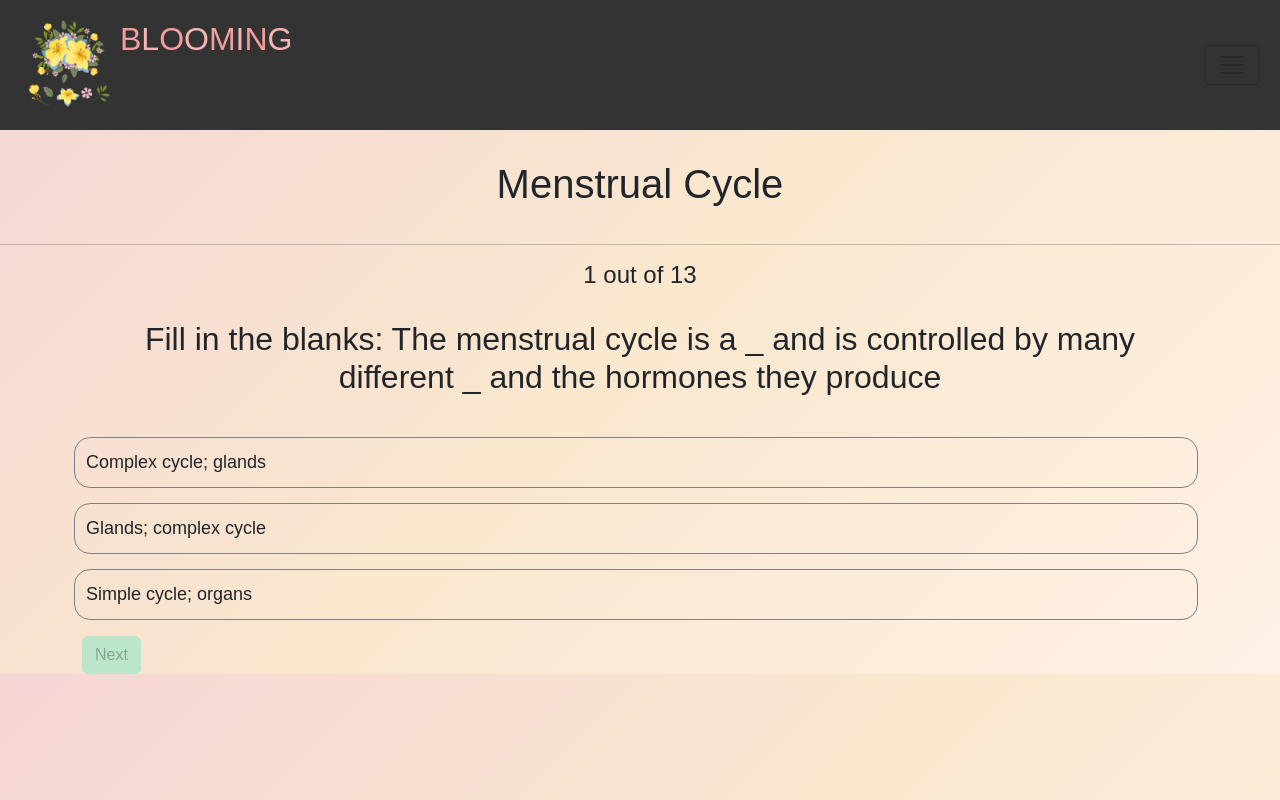
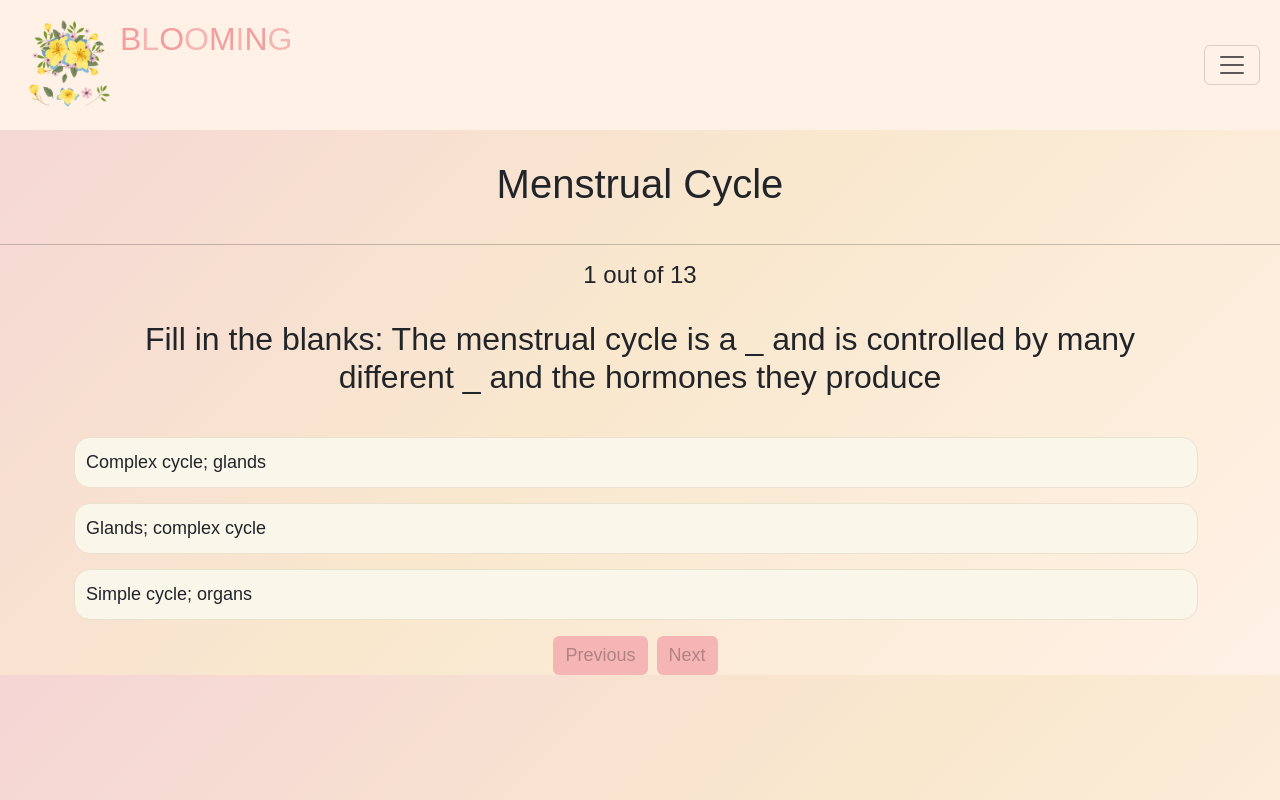
Before and after one commit to fdouled/Blooming, a React (Create React App) app in the folder blooming/: page /module-quiz in a window 1280 px wide. Built offline with nearby package versions, Linux system fonts and the light colour scheme; a web font is replaced by a local one.

Commit message:
quiz updates

```diff
--- a/blooming/public/styles.css
+++ b/blooming/public/styles.css
@@ -2,37 +2,6 @@
   font-family: 'Yusei Magic', Arial, sans-serif;
   margin: 0;
   padding: 0;
-}
-
-.navbar {
-  background-color: #333;
-  color: #fff;
-  display: flex;
-  justify-content: space-between;
-  align-items: center;
-  padding: 10px 20px;
-}
-.logo {
-  margin-right: auto;
-}
-.navbar ul {
-  list-style-type: none;
-  margin: 0;
-  padding: 0;
-  font-size: 18px;
-  margin-left: 450px;
-  display: flex;
-}
-.navbar li {
-  margin-left: 50px;
-}
-.navbar a {
-  text-decoration: none;
-  color: #fff;
-}
-
-.navbar-color {
-  background-color: #D4A373
 }
 
 h1, h2, h3 {
@@ -86,10 +55,10 @@
 }
 
 .button {
-  background: #BBE6CA;
+  background: #f6b5b5;
   padding: 0.375rem 0.75rem;
   border-radius: 0.375rem;
-  border: 1px solid #BBE6CA;
+  border: none;
   margin-right: 0.5em;
   transition: 0.15s;
   font-weight: 400;
@@ -101,10 +70,15 @@
   cursor: pointer;
   -webkit-user-select: none;
   user-select: none;
+  font-size: 18px;
+
+  &:disabled {
+    cursor: not-allowed;
+  }
 }
 
 .button:hover {
-  background: #b3d5be;
+  background: #F39E9E;
 }
 
 .card {
@@ -115,15 +89,30 @@
   background-image: url(../src/img/learn-background.png);
 }
 
+/* #results {
+  display: flex;
+  justify-content: center;
+  align-items: center;
+} */
+
+nav.navbar {
+  background-color: #FFF1E6;
+  display: flex;
+  justify-content: space-between;
+  align-items: center;
+  padding: 10px 20px;
+}
+
 .answer-choices {
   margin-top: 20px;
   margin-left: -40px;
 
   li {
     text-decoration: none;
+    background-color: #faf6ea;
     list-style: none;
     font-size: 18px;
-    border: 1px solid gray;
+    border: 1px solid #e9e2cf;
     border-radius: 16px;
     padding: 11px;
     margin-top: 15px;
@@ -131,18 +120,13 @@
   }
 
   .selected-answer {
-    background-color: #93c1a1;
+    background-color: #f6b5b5;
     color: #fffaf4;
-    border: 1px solid #5b8567;
+    border: 1px solid #F39E9E;
   }
 }
 
 .footer {
-
-}
-
-/* #results {
   display: flex;
   justify-content: center;
-  align-items: center;
-} */
+}
--- a/blooming/src/components/Quiz.js
+++ b/blooming/src/components/Quiz.js
@@ -39,13 +39,20 @@
 "PMS is a condition where individuals experience decreased appetite and weight loss prior to their menstrual period."],
 correct: "PMS is a combination of physical and emotional symptoms that many women get after ovulation and before the start of their menstrual period."},
 {question: "Which of these is not an over-the-counter medicine that helps with PMS symptoms?",
-answers: ["Ibuprofen", "Aspirin", "Hormonal"], correct: "Hormonal"}]
+answers: ["Ibuprofen", "Aspirin", "Hormonal"], correct: "Hormonal"}];
+
+const resultInitState = {
+  score: 0,
+  correctAnswers: 0,
+  wrongAnswers: 0
+};
 
 export function Quiz(props) {
   const [currentQuestion, setCurrentQuestion] = useState(0);
   const [answerIdx, setAnswerIdx] = useState(null);
   const [answer, setAnswer] = useState(null);
-  const [result, setResult] = useState();
+  const [result, setResult] = useState(resultInitState);
+  const [showResult, setShowResult] = useState(false);
 
   const {question, answers, correct} = quiz[currentQuestion];
 
@@ -58,17 +65,47 @@
     }
   };
 
-  function nextClick() {
+  const nextClick = () => {
     setAnswerIdx(null);
+    setResult((prev) =>
+      answer
+       ? {
+          ...prev,
+          score: prev.score + 5,
+          correctAnswers: prev.correctAnswers + 1
+       } : {
+          ...prev,
+          wrongAnswers: prev.wrongAnswers + 1
+       }
+    );
 
+    if (currentQuestion !== quiz.length - 1) {
+      setCurrentQuestion(currentQuestion + 1);
+    } else {
+      setCurrentQuestion(0);
+      setShowResult(true);
+    }
   }
 
-  function submitQuiz(event) {
-    document.getElementById("questions").classList.add("d-none");
-    document.getElementById("results").classList.remove("d-none");
-    document.getElementById("back-button").classList.remove("d-none");
-    document.getElementById("submit-button").classList.add("d-none");
-    document.getElementById("retry-button").classList.remove("d-none");
+  const prevClick = () => {
+    setAnswerIdx(null);
+    setResult((prev) =>
+      answer
+       ? {
+          ...prev,
+          score: prev.score - 5,
+          correctAnswers: prev.correctAnswers - 1
+       } : {
+          ...prev,
+          wrongAnswers: prev.wrongAnswers - 1
+       }
+    );
+
+    if (currentQuestion !== 0) {
+      setCurrentQuestion(currentQuestion - 1);
+    } else {
+      setCurrentQuestion(0);
+    }
   }
 
   return (
@@ -79,10 +116,10 @@
       </header>
       <hr/>
       <div className="container">
-        <h4 className="text-center">
-          <span className="current-question">{currentQuestion + 1}</span> out of <span className="total-questions">{quiz.length}</span>
-        </h4>
         <div id="question">
+          <h4 className="text-center">
+            <span className="current-question">{currentQuestion + 1}</span> out of <span className="total-questions">{quiz.length}</span>
+          </h4>
           <h2 className="text-center">{question}</h2>
           <ul className="answer-choices">
             {answers.map((answer, index) => {
@@ -93,18 +130,19 @@
               )
             })}
           </ul>
-        </div>
-        <div className="footer">
+          <div className="footer">
+            <button onClick={prevClick} disabled={currentQuestion === 0} className="button">Previous</button>
             <button onClick={nextClick} disabled={answerIdx === null} className="button">
               {currentQuestion === quiz.length - 1 ? "Finish" : "Next"}
             </button>
+          </div>
         </div>
         <div id="results" className="d-none">
           <p>Great work!</p>
           <p>You got __ out of __ questions correct!</p>
+          <button className="button" id="retry-button">Retry</button>
+          <a href="/quiz" className="btn btn-secondary" id="back-button">Go Back</a>
         </div>
-        <button className="button d-none" id="retry-button">Retry</button>
-        <a href="/quiz" className="btn btn-secondary d-none" id="back-button">Go Back</a>
       </div>
     </div>
   );
```
